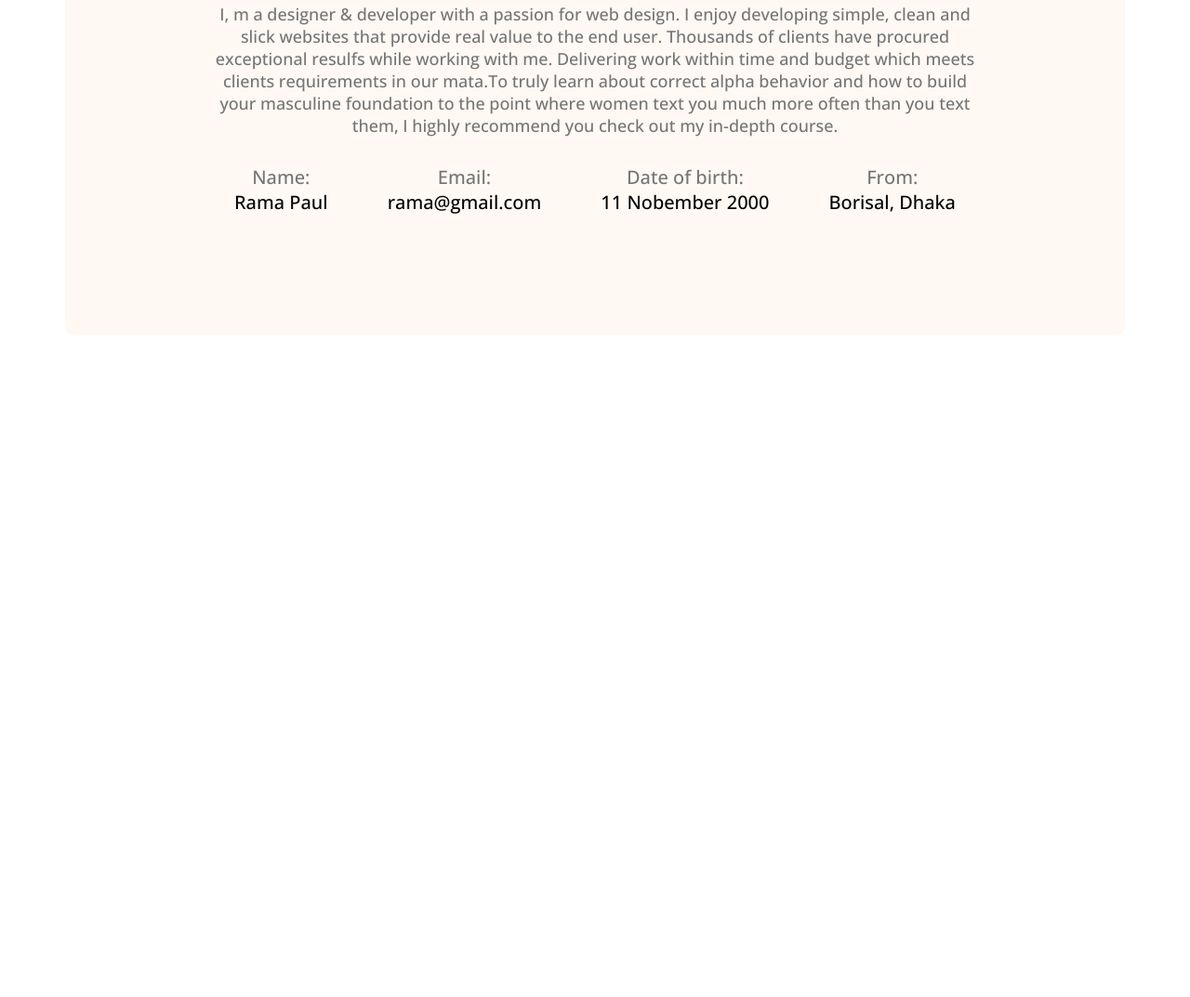
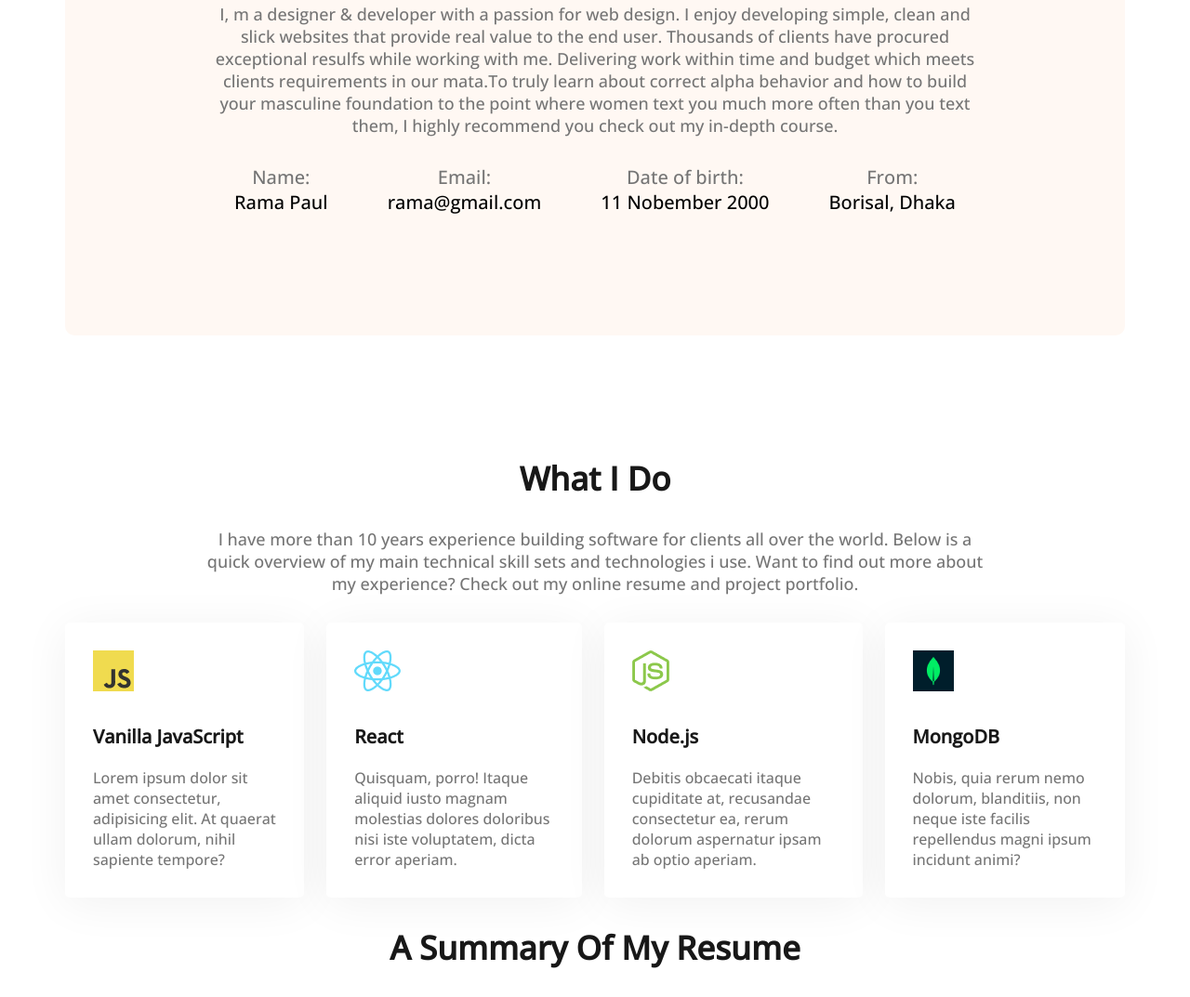
Before and after one commit to BackDevBin/protfolio_web, a plain HTML site: page index.html in a window 1280 px wide. Shown: the part 1121-2194 px from the top of the page at 93% size. Before the commit the page ends 1482 px from the top, so only its background shows below. Drawn offline with nearby package versions, Linux system fonts and the light colour scheme.

Commit message:
skill content

```diff
--- a/index.html
+++ b/index.html
@@ -64,7 +64,38 @@
 
            </div>
 
+        </section>
 
+        <section class="What-I">
+ <h3 class="section-title">What I Do</h3>
+ <p class="section-descri" id="extra-descr">I have more than 10 years experience building software for clients all over the world. Below is a quick overview of my main technical skill sets and technologies i use. Want to find out more about my experience? Check out my online resume and project portfolio.</p>
+ <div class="skill-container">
+    <div class="skill">
+        <img src="/images/icons/js.png" alt="">
+        <p class="skill-title">Vanilla JavaScript</p>
+        <p class="skill-des">Lorem ipsum dolor sit amet consectetur, adipisicing elit. At quaerat ullam dolorum, nihil sapiente tempore?</p>
+    </div>
+    <div class="skill">
+        <img src="/images/icons/react.png" alt="">
+        <p class="skill-title">React</p>
+        <p class="skill-des">Quisquam, porro! Itaque aliquid iusto magnam molestias dolores doloribus nisi iste voluptatem, dicta error aperiam.</p>
+    </div>
+    <div class="skill">
+        <img src="/images/icons/nodejs.png" alt="">
+        <p class="skill-title">Node.js</p>
+        <p class="skill-des">Debitis obcaecati itaque cupiditate at, recusandae consectetur ea, rerum dolorum aspernatur ipsam ab optio aperiam.</p>
+    </div>
+    <div class="skill">
+        <img src="/images/icons/mongo.png" alt="">
+        <p class="skill-title">MongoDB</p>
+        <p class="skill-des">Nobis, quia rerum nemo dolorum, blanditiis, non neque iste facilis repellendus magni ipsum incidunt animi?</p>
+    </div>
+ </div>
+        </section>
+
+        <section class="resume">
+
+            <h3 class="section-title" style="margin-top: 30px;">A Summary Of My Resume</h3>
 
         </section>
     </main>
--- a/styles/protfolio.css
+++ b/styles/protfolio.css
@@ -130,3 +130,36 @@ main {
     font-size: 20px;
     font-weight: 700px;
 }
+/* ...What i.... */
+.What-I {
+    margin-top: 130px;
+}
+
+.skill-container{
+    display: flex;
+    gap: 24px;
+}
+.skill {
+    background: #FFFFFF;
+    box-shadow: 0px 6px 50px rgba(0, 0, 0, 0.06);
+    border-radius: 5px;
+    padding: 30px;
+
+}
+.skill-title{
+    font-weight: 700;
+    font-size: 20px;
+    color: #181818;
+    margin-top: 30px;
+    margin-bottom: 20px;
+}
+.skill-des{
+    font-weight: 400;
+    font-size: 16px;
+    color: #757575;
+}
+#extra-descr{
+    margin-right: 150px;
+    margin-left:  150px;
+    margin-bottom: 30px;
+}
```
